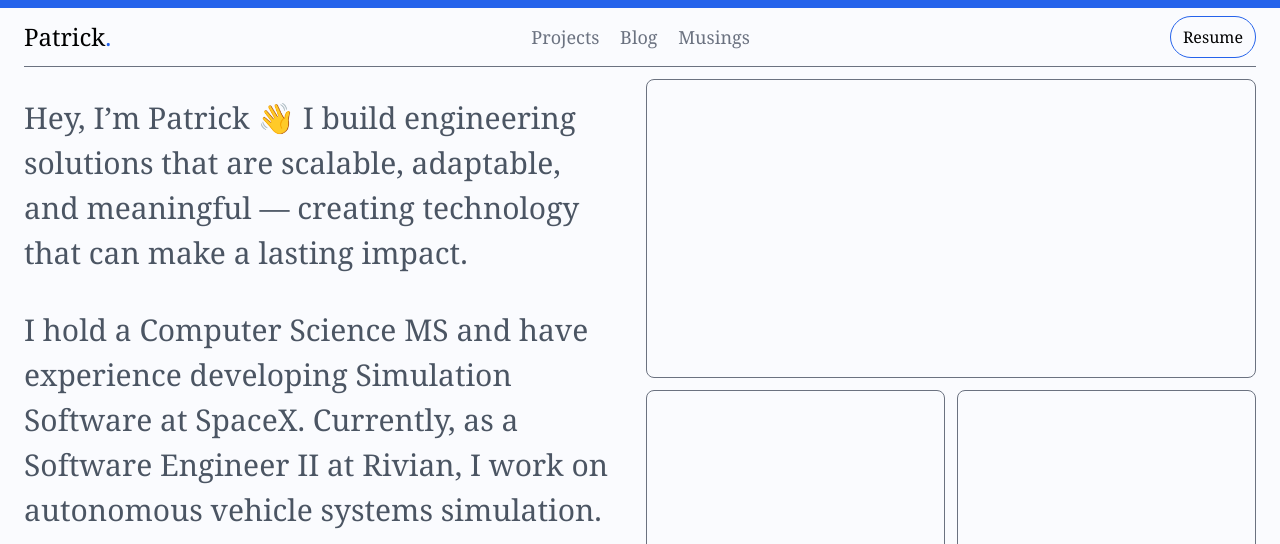
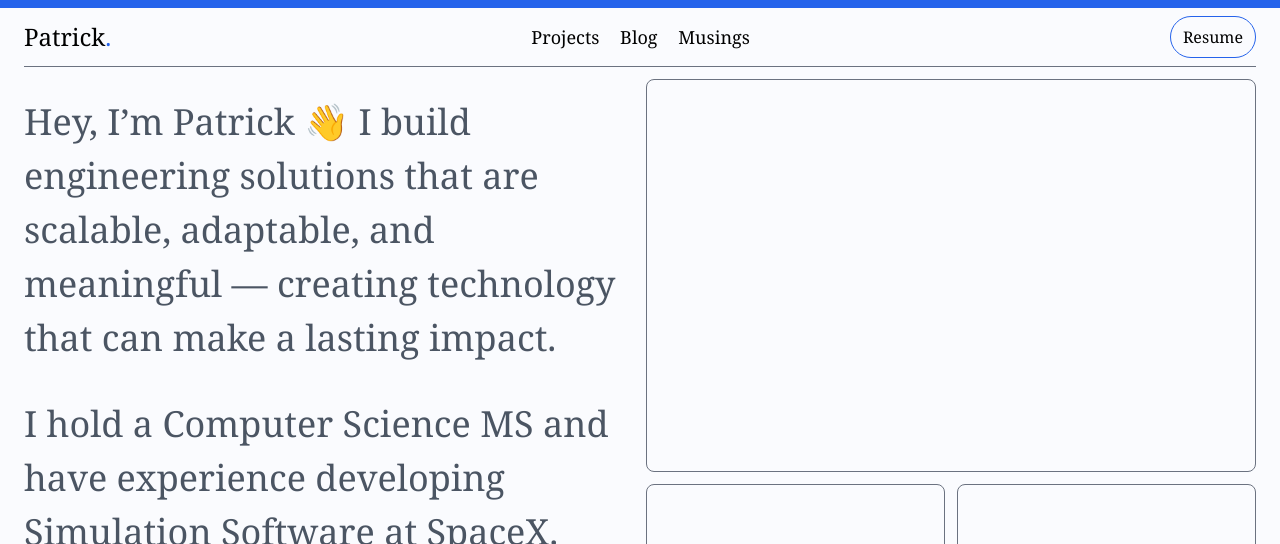
Before and after one commit to patricksyoussef/PersonalWebsiteV2, an Astro site: page / in a window 1280 px wide. Shown: the top 544 px of the page. Built offline with nearby package versions, Linux system fonts and the light colour scheme; Astro itself is replaced by a stand-in of ours.

Commit message:
Slight Style Tweaks to Hero

```diff
--- a/src/components/Hero/Hero.astro
+++ b/src/components/Hero/Hero.astro
@@ -7,7 +7,7 @@ const entry = await getEntry("supplements", "hero");
 const { Content } = await entry.render();
 ---
 
-<div class="text-3xl p-4 pl-0 flex flex-col space-y-8 font-light text-gray-600 leading-normal">
+<div class="text-4xl p-4 pl-0 flex flex-col space-y-8 font-light text-gray-600 leading-normal">
   <Content />
   <Socials />
 </div>
--- a/src/components/Hero/styles.css
+++ b/src/components/Hero/styles.css
@@ -1,4 +1,5 @@
-strong {
+strong,
+a {
     color: black;
-    font-weight: 500;
+    font-weight: 400;
 }
```
